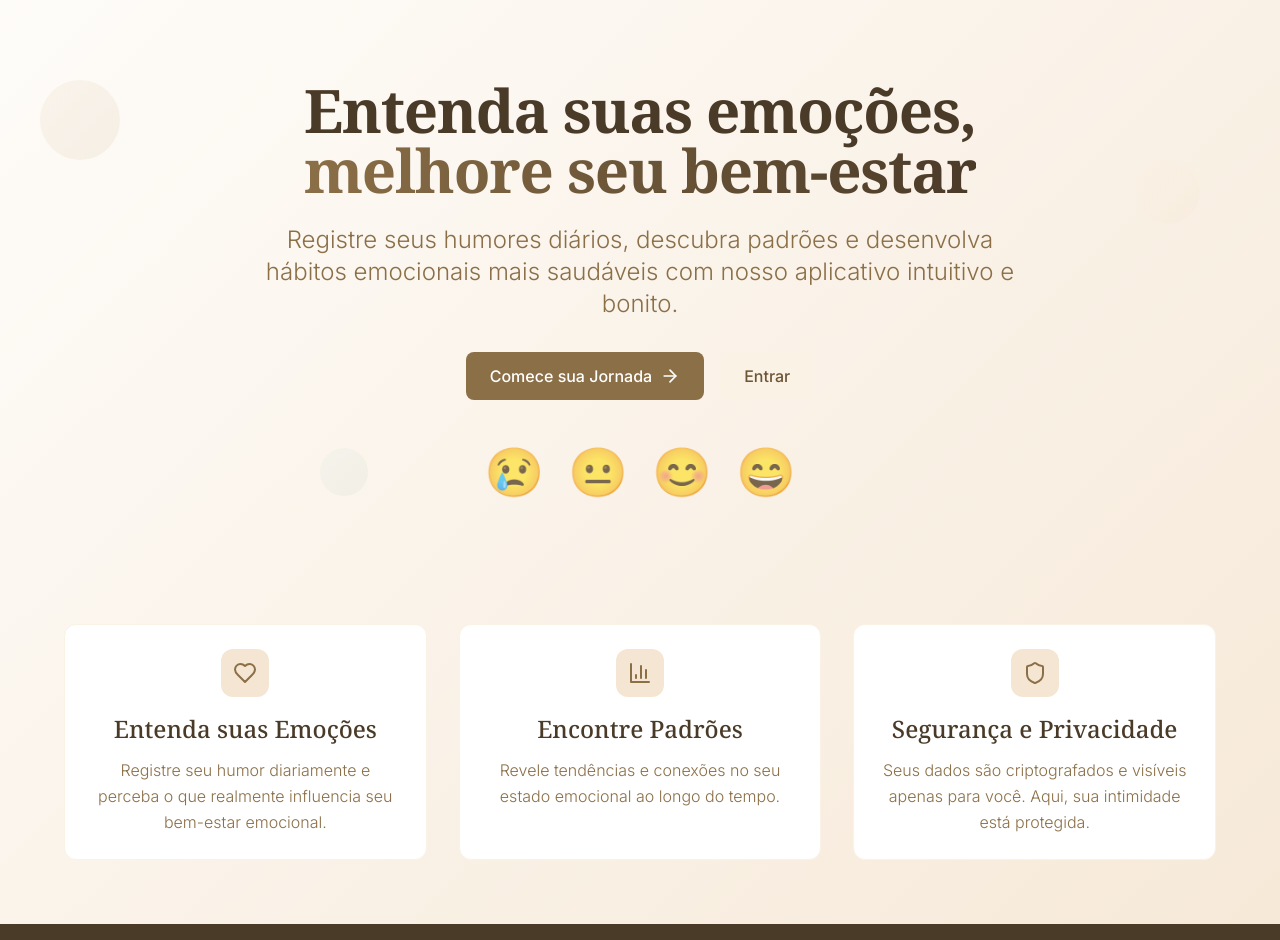
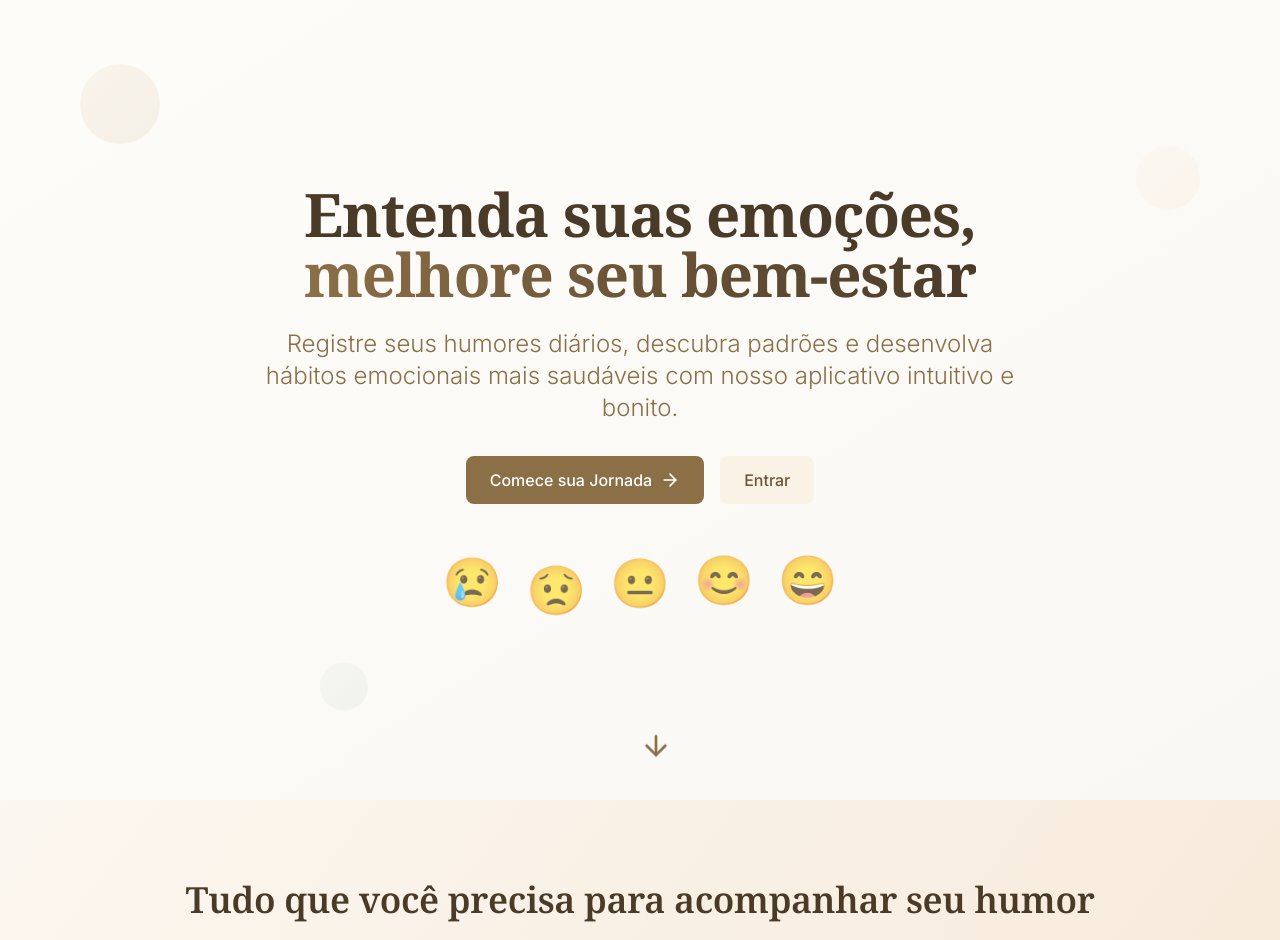
Before and after one commit to PedroZich22/mood, a React (Vite) app: page / in a window 1280 px wide. Shown: the top 940 px of the page. Built offline with nearby package versions, Linux system fonts and the light colour scheme; no server answers.

Commit message:
feat: enhance landing page with mood emoji display and improved animations

```diff
--- a/src/components/LandingPage.jsx
+++ b/src/components/LandingPage.jsx
@@ -4,8 +4,11 @@ import {
   BarChart3,
   Shield,
   ArrowRight,
+  ArrowBigDown,
+  ArrowDown,
 } from "lucide-react";
 import { Card } from "./ui/Card";
+import { getMoodEmoji, MOOD_CONFIG } from "../config/mood";
 
 const LandingPage = () => {
   const features = [
@@ -29,21 +32,19 @@ const LandingPage = () => {
     },
   ];
 
-
   return (
     <div className="min-h-screen">
-      {/* Seção primera */}
-      <section className="relative overflow-hidden py-20 px-4">
+      <section className="relative overflow-hidden py-20 px-4 h-screen flex items-center justify-center bg-gradient-to-br from-cream-50 to-brown-50">
         <div className="max-w-6xl mx-auto">
-          <div className="absolute top-20 left-10 w-20 h-20 bg-gradient-to-br from-brown-200 to-brown-300 rounded-full opacity-20 animate-bounce-subtle"></div>
+          <div className="absolute top-20 left-20 w-20 h-20 bg-gradient-to-br from-brown-200 to-brown-300 rounded-full opacity-20 animate-bounce" />
           <div
-            className="absolute top-40 right-20 w-16 h-16 bg-gradient-to-br from-cream-200 to-cream-300 rounded-full opacity-30 animate-bounce-subtle"
+            className="absolute top-40 right-20 w-16 h-16 bg-gradient-to-br from-cream-200 to-cream-300 rounded-full opacity-30 animate-bounce"
             style={{ animationDelay: "0.5s" }}
-          ></div>
+          />
           <div
-            className="absolute bottom-20 left-1/4 w-12 h-12 bg-gradient-to-br from-sage-200 to-sage-300 rounded-full opacity-25 animate-bounce-subtle"
+            className="absolute bottom-20 left-1/4 w-12 h-12 bg-gradient-to-br from-sage-200 to-sage-300 rounded-full opacity-25 animate-bounce"
             style={{ animationDelay: "1s" }}
-          ></div>
+          />
 
           <div className="text-center relative z-10">
             <div className="mb-8">
@@ -56,11 +57,13 @@ const LandingPage = () => {
               </h1>
 
               <p className="text-xl md:text-2xl text-brown-600 mb-8 max-w-3xl mx-auto font-light leading-relaxed">
-                Registre seus humores diários, descubra padrões e desenvolva hábitos emocionais mais saudáveis com nosso aplicativo intuitivo e bonito.
+                Registre seus humores diários, descubra padrões e desenvolva
+                hábitos emocionais mais saudáveis com nosso aplicativo intuitivo
+                e bonito.
               </p>
             </div>
 
-            <div className="flex flex-col sm:flex-row gap-4 justify-center mb-12">
+            <div className="flex flex-col sm:flex-row gap-4 justify-center mb-16">
               <Link to="/register" className="btn btn-primary space-x-2">
                 <span>Comece sua Jornada</span>
                 <ArrowRight className="w-5 h-5 group-hover:translate-x-1 transition-transform" />
@@ -70,36 +73,38 @@ const LandingPage = () => {
               </Link>
             </div>
 
-            {/* Emojis */}
-            <div className="flex justify-center space-x-6 opacity-70">
-              <div className="text-5xl animate-bounce-subtle">😢</div>
-              <div
-                className="text-5xl animate-bounce-subtle"
-                style={{ animationDelay: "0.2s" }}
-              >
-                😐
-              </div>
-              <div
-                className="text-5xl animate-bounce-subtle"
-                style={{ animationDelay: "0.4s" }}
-              >
-                😊
-              </div>
-              <div
-                className="text-5xl animate-bounce-subtle"
-                style={{ animationDelay: "0.6s" }}
-              >
-                😄
-              </div>
+            <div className="flex justify-center items-center space-x-6 opacity-70">
+              {Object.keys(MOOD_CONFIG.emojis).map((emoji, index) => (
+                <div
+                  key={index}
+                  className="text-5xl animate-bounce"
+                  style={{ animationDelay: `${index * 0.2}s` }}
+                >
+                  {getMoodEmoji(emoji)}
+                </div>
+              ))}
             </div>
+          </div>
+
+          <div>
+            <ArrowDown className="absolute bottom-8 left-1/2 transform -translate-x-1/2 w-8 h-8 text-brown-600 animate-bounce" />
           </div>
         </div>
       </section>
 
-      {/* Seção de Funcionalidades */}
-      <section className="pt-12 pb-16 px-4">
+      <section className="py-20 px-4">
         <div className="max-w-6xl mx-auto">
-          {/* Lista de funcionalidades */}
+          <div className="text-center mb-16">
+            <h2 className="heading-lg mb-4">
+              Tudo que você precisa para acompanhar seu humor
+            </h2>
+            <p className="text-lg text-brown-600 max-w-2xl mx-auto font-light">
+              Nosso aplicativo combina simplicidade com insights poderosos para
+              ajudá-lo a entender seus padrões emocionais e construir melhores
+              hábitos.
+            </p>
+          </div>
+
           <div className="grid md:grid-cols-2 lg:grid-cols-3 gap-8">
             {features.map((feature, index) => (
               <Card
@@ -141,7 +146,6 @@ const LandingPage = () => {
           </div>
         </div>
       </section> */}
-
 
       {/* Footer */}
       <footer className="bg-brown-800 text-brown-100 py-12 px-4">
```
